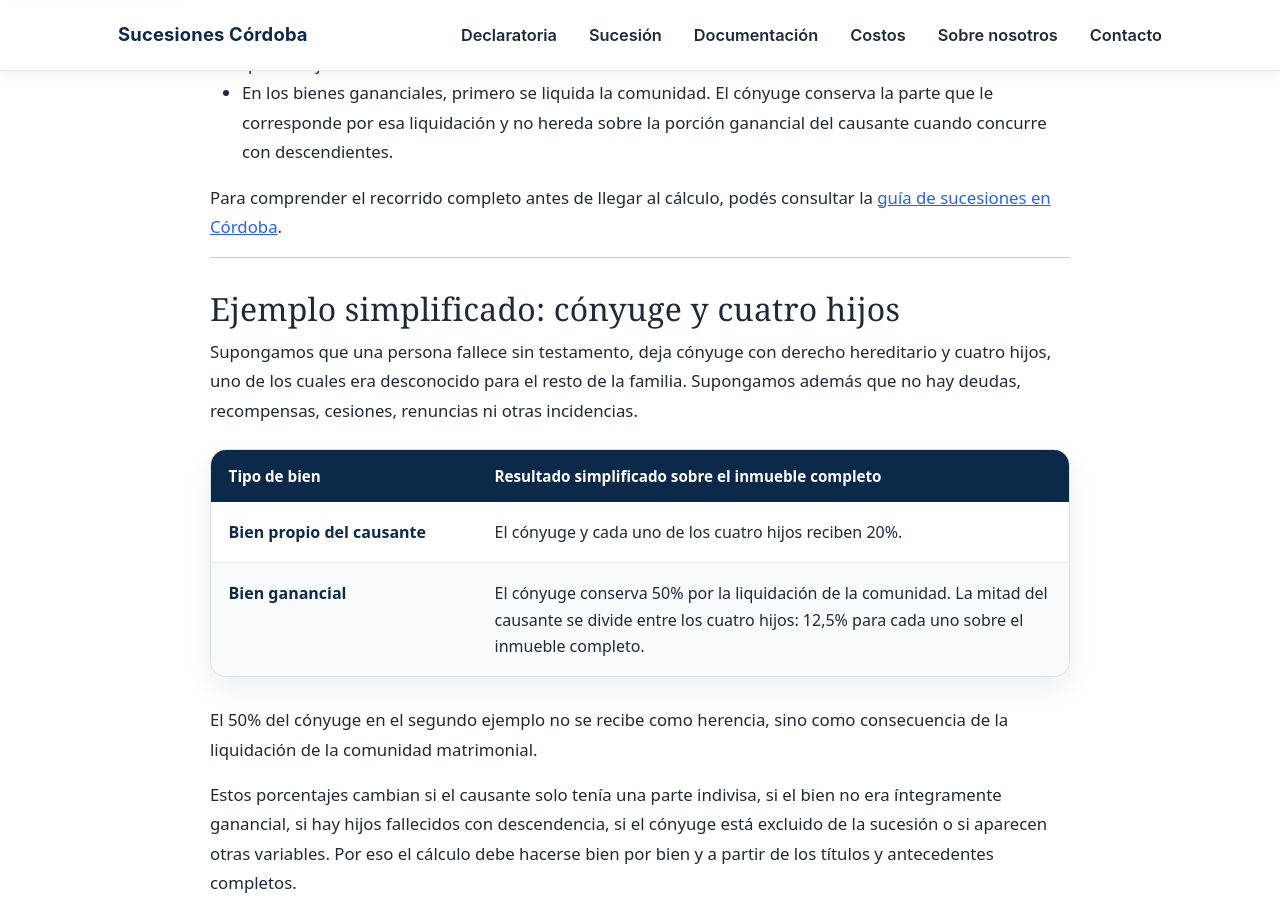
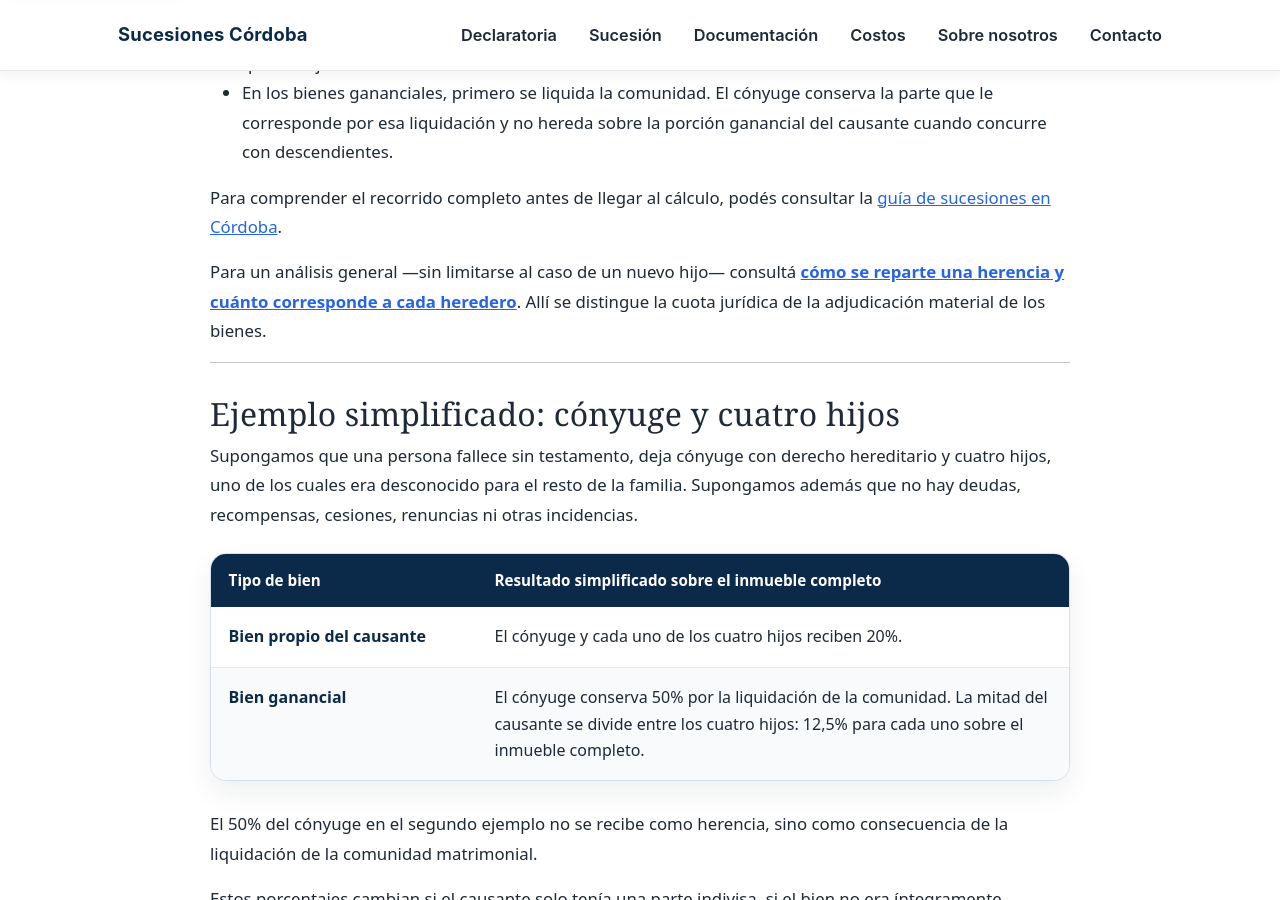
Before and after one commit to Elitedomainsx/sucesionescordoba, a Jekyll site: the page built from hijo-no-reconocido-herencia.md, in a window 1280 px wide and 900 px high, scrolled down 2751 px. Built offline with Jekyll 4.4.1, drawn with Linux system fonts in a browser that asks for light colours.

Commit message:
Add reference for inheritance distribution analysis
Added a reference for general inheritance distribution analysis.

```diff
--- a/hijo-no-reconocido-herencia.md
+++ b/hijo-no-reconocido-herencia.md
@@ -90,6 +90,8 @@ La distinción entre **bien propio** y **bien ganancial** es especialmente impor
 - En los bienes gananciales, primero se liquida la comunidad. El cónyuge conserva la parte que le corresponde por esa liquidación y no hereda sobre la porción ganancial del causante cuando concurre con descendientes.
 
 Para comprender el recorrido completo antes de llegar al cálculo, podés consultar la [guía de sucesiones en Córdoba](/sucesiones-cordoba/).
+
+Para un análisis general —sin limitarse al caso de un nuevo hijo— consultá **[cómo se reparte una herencia y cuánto corresponde a cada heredero](/como-se-reparte-herencia-cordoba/)**. Allí se distingue la cuota jurídica de la adjudicación material de los bienes.
 
 ---
 
```
